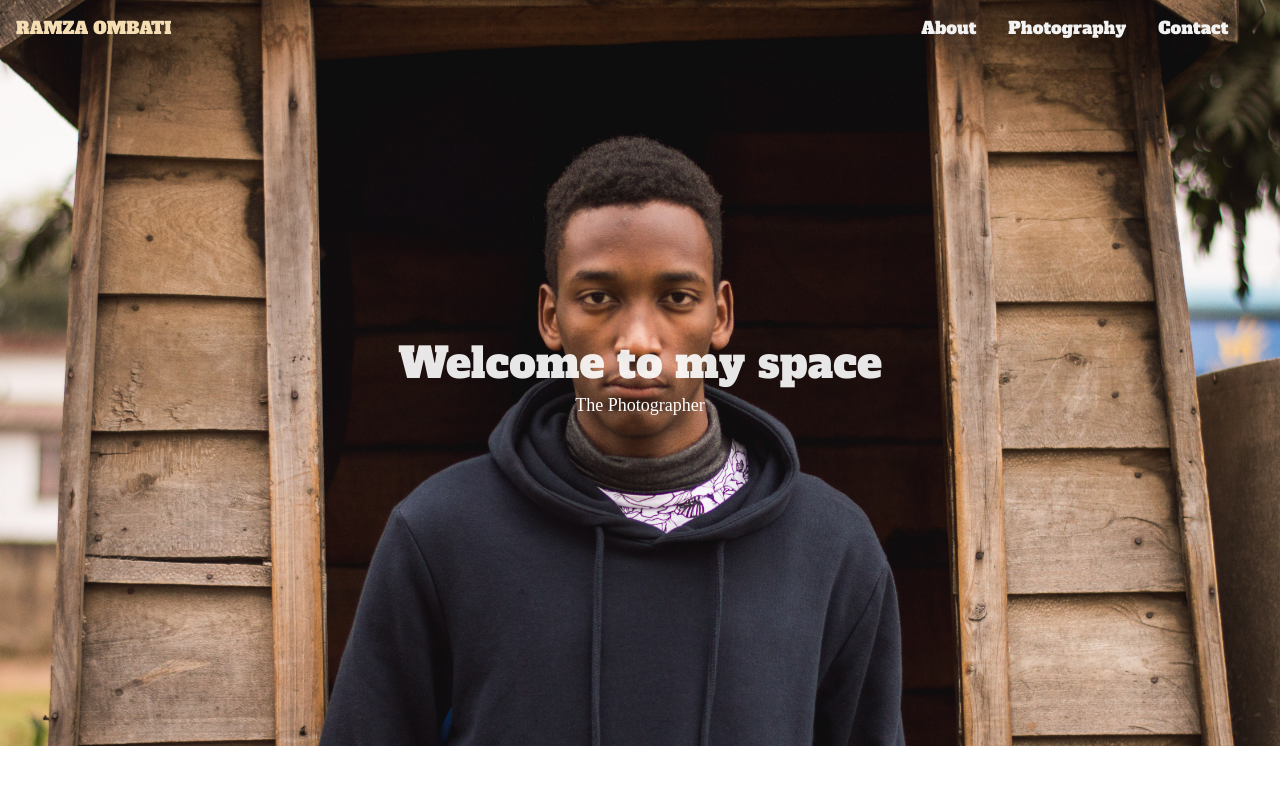
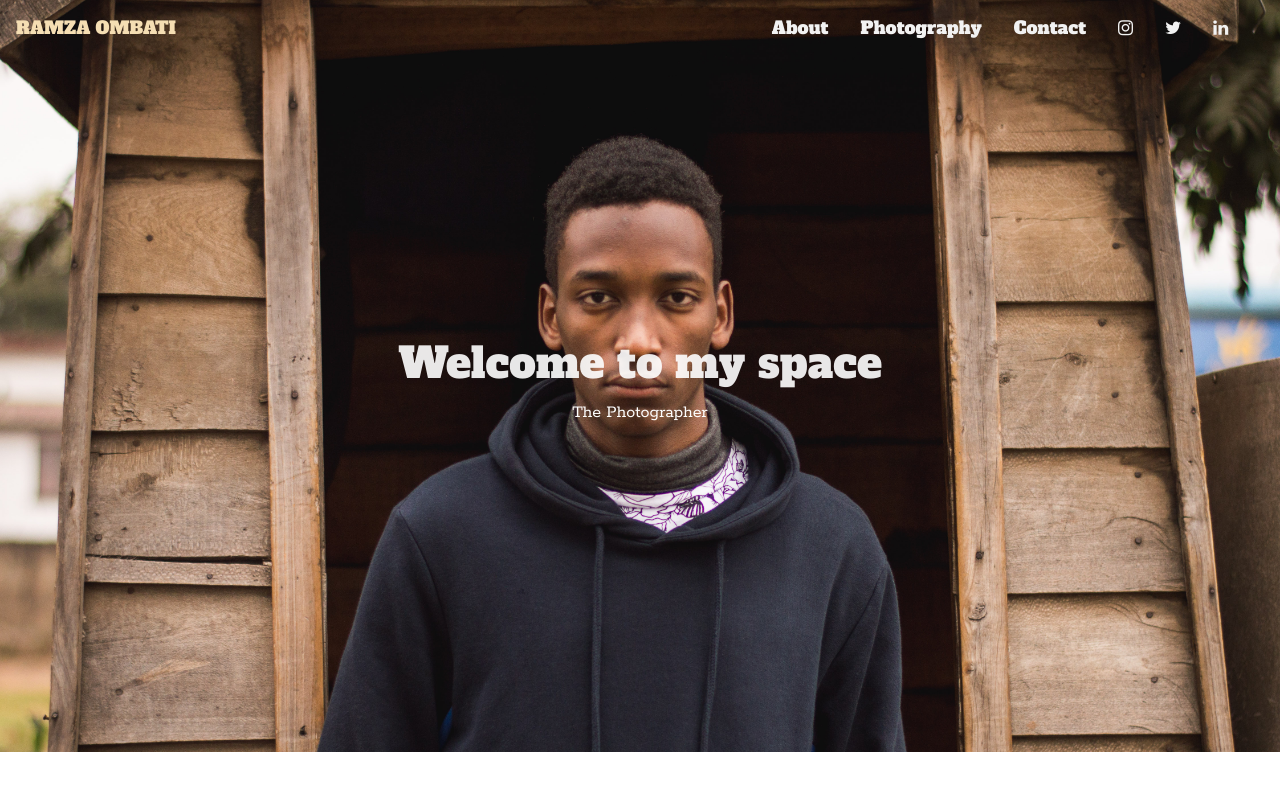
Before and after one commit to ramza007/Photography.io, a Django app: page / in a window 1280 px wide. Shown: the top 792 px of the page. Run offline with Django 3.2, Linux system fonts and the light colour scheme; some libraries are stand-ins or nearby versions.

Commit message:
added social media icons, minor styling and removed footer

```diff
--- a/alpha/static/css/index.css
+++ b/alpha/static/css/index.css
@@ -17,7 +17,8 @@ h2{
 
 h4{
     color: white;
-    font-family: 'Times New Roman', Times, serif;
+    font-family: 'Rokkitt', serif;
+    padding-top: 1%;
 }
 
 .container1{
@@ -62,6 +63,7 @@ p{
     color: white;
     font-size: 190%;
     margin-bottom: 5%;
+    /* filter: blur(1px); */
 }
 
 .container-fluid{
--- a/alpha/static/css/navbar.css
+++ b/alpha/static/css/navbar.css
@@ -9,9 +9,9 @@
   float: left;
   color: #f2f2f2;
   text-align: center;
-  padding:  16px;
+  padding: 16px;
   text-decoration: none;
-  font-size: 17px;
+  font-size: 125%;
 }
 
 /* Change the color of links on hover */
--- a/alpha/templates/index.html
+++ b/alpha/templates/index.html
@@ -57,12 +57,13 @@
 </div>
 
 <a name="contact"></a>
-<footer>
+<!-- <footer>
     <div class="container-fluid">
         <h2 style="color:white; font-family: 'Alfa Slab One', cursive; ">contact me </h2>
         <hr class="primary" style="border:1px solid #d35400;margin: 0% 45% 0% 45%; align-self: auto;"></hr>
+
     </div>
-</footer>
+</footer> -->
 {% endblock %}
 </body>
 </html>
--- a/alpha/templates/navbar.html
+++ b/alpha/templates/navbar.html
@@ -2,6 +2,7 @@
 {% load static %}
 {% block styles %}
 <link rel="stylesheet" href="{% static 'css/navbar.css' %}">
+<link rel="stylesheet" href="https://cdnjs.cloudflare.com/ajax/libs/font-awesome/4.7.0/css/font-awesome.min.css">
 
 {% endblock %}
 
@@ -12,10 +13,13 @@
         <a href="#about">About</a>
         <a href="#samples">Photography</a>
         <a href="#contact">Contact</a>
+        <a href="https://www.instagram.com/itsramza/"><i class="fa fa-instagram" style="font: size 15%;"></i></a>
+        <a href="https://twitter.com/ramzaxx"><i class="fa fa-twitter" style="font: size 15%;"></i></a>
+        <a href="https://www.linkedin.com/in/ramza-reseni/"><i class="fa fa-linkedin" style="font: size 15%;"></i></a>
     </ul>
-        <a href="javascript:void(0);" class="icon" onclick="myFunction()">
+        <!-- <a href="javascript:void(0);" class="icon" onclick="myFunction()">
             <i class="fa fa-bars"></i>
-        </a>
+        </a> -->
     </div>
 </div>
 </nav>
```
